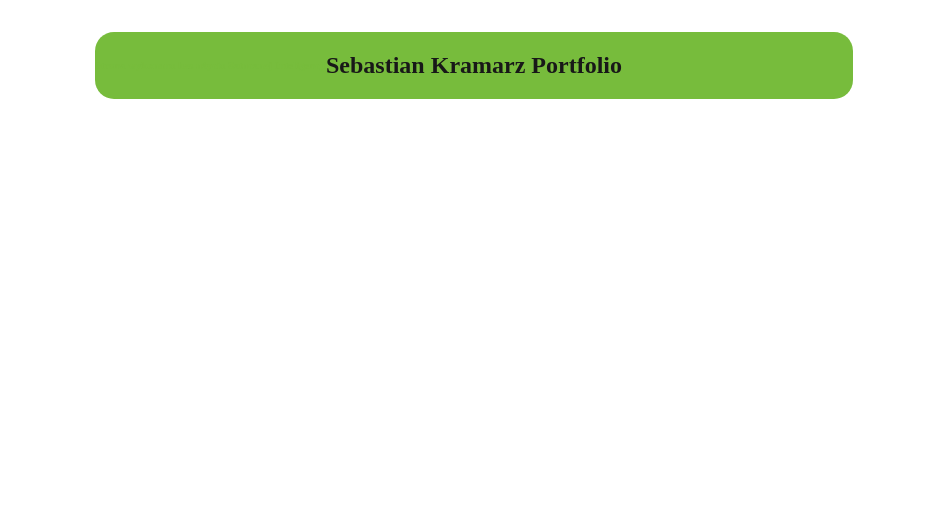
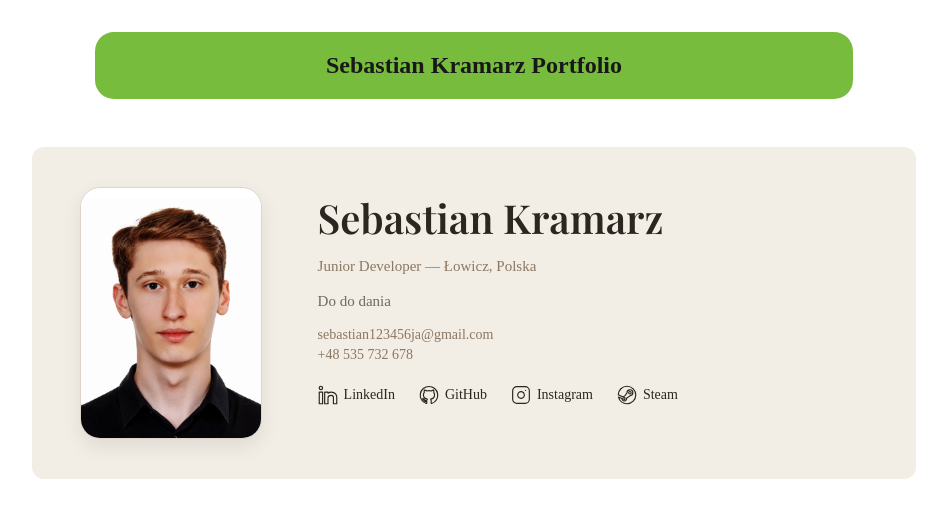
Before and after one commit to Sebastian-bip/Portfolio, a Vue app: page / in a window 1280 px wide. Shown: the top 518 px of the page, without its empty margins (166-1113 px from the left). Built offline with nearby package versions, Linux system fonts and the light colour scheme.

Commit message:
Dodanie poprawionej wersji hedera

```diff
--- a/src/App.vue
+++ b/src/App.vue
@@ -1,5 +1,6 @@
 <script setup>
 import Header from './components/Header.vue';
+import SKInfo from './components/SK-info.vue';
 
 
 </script>
@@ -7,7 +8,7 @@ import Header from './components/Header.vue';
 <template>
 
   <Header/>
-
+  <SKInfo/>
 </template>
 
 <style scoped></style>
--- a/src/components/Header.vue
+++ b/src/components/Header.vue
@@ -30,6 +30,7 @@
         position: absolute;
         color: rgb(105, 181, 39);
         transition: ease 0.6s;
+        z-index: -1;
     }
     section:hover{
         border-radius: 27px;
--- /dev/null
+++ b/src/components/SK-info.vue
@@ -0,0 +1,279 @@
+<script setup>
+import { ref } from 'vue'
+const src = ref('/ZdjęcieCV.png')
+const phone = ref("+48 535 732 678")
+const city = ref("Łowicz")
+const country = ref("Polska")
+//const adress = ref("ul. Dolna 24")
+const Email = ref("sebastian123456ja@gmail.com")
+const ME = ref("Sebastian Kramarz")
+const role = ref("Junior Developer")
+
+// -- social media: linki --
+const linkedin = ref("https://www.linkedin.com/in/sebastian-kramarz-05b14036b/")
+const instagram = ref("https://www.instagram.com/sebastan.jpg/")
+const github = ref("https://github.com/Sebastian-bip")
+const steam = ref("https://steamcommunity.com/profiles/76561198054421299/")
+
+// -- sekcja "o mnie" --
+const aboutMe = ref("Do do dania")
+
+// -- kopiowanie do schowka (email / telefon) --
+const copiedField = ref("")
+
+function copyToClipboard(text, fieldName) {
+    navigator.clipboard.writeText(text)
+    copiedField.value = fieldName
+    setTimeout(() => {
+        if (copiedField.value === fieldName) copiedField.value = ""
+    }, 1200)
+}
+</script>
+
+<template>
+    <section>
+        <!-- ramka na zdjęcie, w stylu "urządzenia" z paskiem u góry i wskaźnikiem u dołu -->
+        <div>
+            <div></div>
+            <img :src alt="Photo of me">
+            <div></div>
+        </div>
+
+        <div>
+            <h1>{{ ME }}</h1>
+            <p>{{ role }} — {{ city }}, {{ country }}</p>
+            <p>{{ aboutMe }}</p>
+
+            <div>
+                <p @click="copyToClipboard(Email, 'email')" title="Kliknij, aby skopiować">
+                    {{ Email }}
+                    <span v-if="copiedField === 'email'">skopiowano!</span>
+                </p>
+                <p @click="copyToClipboard(phone, 'phone')" title="Kliknij, aby skopiować">
+                    {{ phone }}
+                    <span v-if="copiedField === 'phone'">skopiowano!</span>
+                </p>
+            </div>
+
+            <ul>
+                <li>
+                    <svg xmlns="http://www.w3.org/2000/svg" fill="none" viewBox="0 0 24 24" height="20" width="20">
+                        <path stroke="currentColor" stroke-linejoin="round" stroke-width="1.4"
+                            d="M1.5 3.5a2 2 0 1 0 4 0 2 2 0 1 0 -4 0"></path>
+                        <path stroke="currentColor" stroke-linejoin="round" stroke-width="1.4"
+                            d="M1.5 22.5v-14h4v14h-4Z" clip-rule="evenodd"></path>
+                        <path stroke="currentColor" stroke-linejoin="round" stroke-width="1.4"
+                            d="M8 8.5v14h4v-6.908c0 -1.092 1 -3.092 3.895 -3.092 1.643 0 2.605 0.845 2.605 2.5v7.5h4V15c0 -1.309 -0.312 -2.937 -1.394 -4.277 -1.144 -1.417 -2.913 -2.223 -5.21 -2.223 -1.513 0 -2.835 0.615 -3.896 1.366V8.5H8Z"
+                            clip-rule="evenodd"></path>
+                    </svg>
+                    <a :href="linkedin" target="_blank" rel="noopener">LinkedIn</a>
+                </li>
+                <li>
+                    <svg xmlns="http://www.w3.org/2000/svg" fill="none" viewBox="0 0 24 24" height="20" width="20">
+                        <path stroke="currentColor" stroke-linecap="round" stroke-linejoin="round" stroke-width="1.4"
+                            d="M11.996 1.771a10.486 10.486 0 0 0 -3.314 20.438c0.523 0.092 0.69 -0.216 0.69 -0.493 0 -0.25 0.005 -0.945 0 -1.824 -2.919 0.633 -3.522 -1.381 -3.522 -1.381a2.775 2.775 0 0 0 -1.163 -1.534c-0.952 -0.65 0.071 -0.638 0.071 -0.638a2.201 2.201 0 0 1 1.607 1.08 2.232 2.232 0 0 0 3.05 0.871c0.05 -0.53 0.285 -1.025 0.666 -1.397 -2.328 -0.266 -4.776 -1.165 -4.776 -5.184a4.055 4.055 0 0 1 1.08 -2.815 3.762 3.762 0 0 1 0.103 -2.774s0.882 -0.282 2.883 1.076a9.924 9.924 0 0 1 5.252 0c2.007 -1.357 2.881 -1.076 2.881 -1.076 0.387 0.878 0.424 1.87 0.104 2.774a4.05 4.05 0 0 1 1.079 2.816c0 4.03 -2.452 4.916 -4.789 5.174a2.487 2.487 0 0 1 0.718 1.933v2.904c0 0.28 0.17 0.59 0.702 0.488a10.487 10.487 0 0 0 -3.322 -20.438v0Z">
+                        </path>
+                    </svg>
+                    <a :href="github" target="_blank" rel="noopener">GitHub</a>
+                </li>
+                <li>
+                    <svg viewBox="0 0 24 24" fill="none" stroke="currentColor" stroke-width="1.4"
+                        stroke-linecap="round" stroke-linejoin="round" height="20" width="20">
+                        <rect x="2" y="2" width="20" height="20" rx="5" ry="5"></rect>
+                        <path d="M16 11.37A4 4 0 1 1 12.63 8 4 4 0 0 1 16 11.37z"></path>
+                        <line x1="17.5" y1="6.5" x2="17.51" y2="6.5"></line>
+                    </svg>
+                    <a :href="instagram" target="_blank" rel="noopener">Instagram</a>
+                </li>
+                <li>
+                    <!-- tymczasowa uproszczona ikonka (nie oficjalne logo Steam) -->
+                    <svg xmlns="http://www.w3.org/2000/svg" fill="none" viewBox="0 0 24 24" height="20" width="20">
+                        <path stroke="currentColor" stroke-linejoin="round" stroke-width="1.4"
+                            d="M14 9.25a1.5 1.5 0 1 0 3 0 1.5 1.5 0 1 0 -3 0"></path>
+                        <path stroke="currentColor" stroke-linejoin="round" stroke-width="1.4"
+                            d="M8.25 17.116a1 1 0 1 0 1 -1.732l-7.747 -3.627C1.632 6.07 6.283 1.5 12 1.5c5.799 0 10.5 4.701 10.5 10.5S17.799 22.5 12 22.5c-4.971 0 -9.136 -3.455 -10.223 -8.095l6.473 2.711Z">
+                        </path>
+                        <path stroke="currentColor" stroke-linejoin="round" stroke-width="1.4"
+                            d="M6.851 14.261a2.74 2.74 0 0 1 2.144 -0.75l3.013 -4.029a3.5 3.5 0 1 1 3.947 3.238l-4.466 3.287a2.75 2.75 0 1 1 -5.488 0.167">
+                        </path>
+                    </svg>
+                    <a :href="steam" target="_blank" rel="noopener">Steam</a>
+                </li>
+            </ul>
+        </div>
+    </section>
+</template>
+
+<style scoped>
+/* Font dla nazwiska — dodaj ten import też globalnie (main.css / index.html),
+   jeśli komponent kiedyś przestanie być jedynym miejscem, gdzie się wyświetla */
+@import url('https://fonts.googleapis.com/css2?family=Playfair+Display:wght@600&display=swap');
+
+section {
+    --paper: #F2EDE5;
+    --ink: #2A2620;
+    --muted-warm: #8B7862;
+    --muted-gray: #6E6A63;
+    --hairline: #DCD5C8;
+    --accent: #7FB84D;
+
+    display: flex;
+    align-items: flex-start;
+    gap: 56px;
+    box-sizing: border-box;
+    margin: 3em auto;
+    padding: 2.5em 3em;
+    width: 70%;
+    background: var(--paper);
+    border-radius: 12px;
+}
+
+/* ramka na zdjęcie */
+section>div:first-child {
+    flex-shrink: 0;
+    width: 180px;
+    height: 250px;
+    display: flex;
+    flex-direction: column;
+    overflow: hidden;
+    border-radius: 20px;
+    border: 1px solid var(--hairline);
+    background: #fff;
+    box-shadow: 0 8px 20px rgba(0, 0, 0, 0.08);
+}
+
+/* pasek u góry ramki, jak status bar telefonu */
+section>div:first-child>div:first-child {
+    height: 10px;
+    flex-shrink: 0;
+}
+
+section>div:first-child>img {
+    flex: 1;
+    width: 100%;
+    object-fit: cover;
+}
+
+/* dolny pasek z "kropką" jak przycisk home na telefonie */
+section>div:first-child>div:last-child {
+    height: 22px;
+    flex-shrink: 0;
+    display: flex;
+    align-items: center;
+    justify-content: center;
+}
+
+section>div:first-child>div:last-child::after {
+    content: "";
+    width: 36px;
+    height: 4px;
+    border-radius: 2px;
+    background: var(--hairline);
+}
+
+/* kolumna z treścią po prawej */
+section>div:last-child {
+    display: flex;
+    flex-direction: column;
+    gap: 14px;
+    padding-top: 4px;
+}
+
+section h1 {
+    margin: 0;
+    font-family: 'Playfair Display', Georgia, 'Times New Roman', serif;
+    font-weight: 600;
+    font-size: 40px;
+    color: var(--ink);
+}
+
+/* podtytuł: stanowisko — miasto, kraj */
+section>div:last-child>p:nth-of-type(1) {
+    margin: 0;
+    font-size: 15px;
+    color: var(--muted-warm);
+}
+
+/* akapit "o mnie" */
+section>div:last-child>p:nth-of-type(2) {
+    margin: 0;
+    max-width: 46ch;
+    font-size: 15px;
+    line-height: 1.6;
+    color: var(--muted-gray);
+}
+
+/* wiersze e-mail / telefon */
+section>div:last-child>div {
+    display: flex;
+    flex-direction: column;
+    gap: 4px;
+}
+
+section>div:last-child>div>p {
+    margin: 0;
+    font-size: 14px;
+    color: var(--muted-warm);
+    cursor: pointer;
+    width: fit-content;
+}
+
+section>div:last-child>div>p:hover {
+    text-decoration: underline dashed;
+}
+
+section>div:last-child>div>p>span {
+    margin-left: 6px;
+    font-size: 10px;
+    color: var(--accent);
+}
+
+/* rząd social media */
+section>div:last-child>ul {
+    display: flex;
+    align-items: center;
+    gap: 24px;
+    list-style: none;
+    margin: 8px 0 0;
+    padding: 0;
+}
+
+section>div:last-child>ul>li {
+    display: flex;
+    align-items: center;
+    gap: 6px;
+}
+
+section>div:last-child>ul>li>svg {
+    color: var(--ink);
+    flex-shrink: 0;
+}
+
+section>div:last-child>ul>li>a {
+    font-size: 14px;
+    color: var(--ink);
+    text-decoration: none;
+}
+
+section>div:last-child>ul>li>a:hover {
+    text-decoration: underline;
+}
+
+@media (max-width: 640px) {
+    section {
+        flex-direction: column;
+        align-items: center;
+        width: 90%;
+        text-align: center;
+    }
+
+    section>div:last-child {
+        align-items: center;
+    }
+
+    section>div:last-child>div>p {
+        margin-left: auto;
+        margin-right: auto;
+    }
+}
+</style>
```
Also changed, not shown: public/ZdjęcieCV.png (added), src/components/template.txt.
